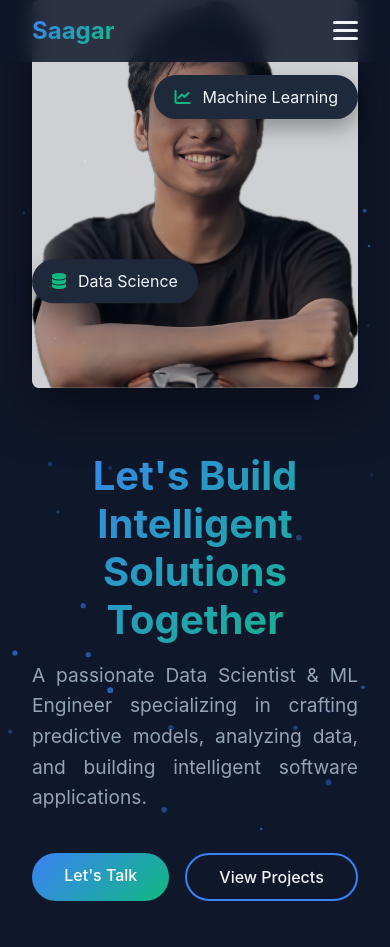
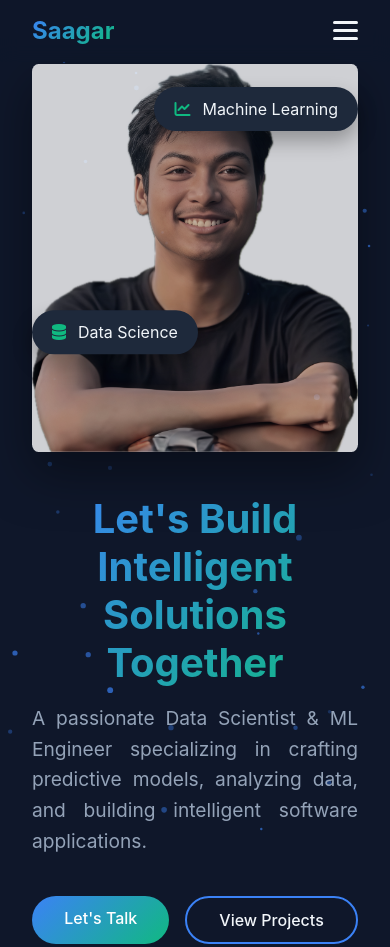
Before and after one commit to OGsaagar/Portfolio, a plain HTML site: page index.html in a window 390 px wide. Shown: the top 947 px of the page. Drawn offline with Linux system fonts and the light colour scheme.

Commit message:
minor changes

```diff
--- a/style.css
+++ b/style.css
@@ -477,10 +477,11 @@ footer p { color: var(--text-secondary); }
     }
     .hero-text {
         order: 2;
+
     }
     .hero-image-container {
         order: 1;
-        margin-bottom: 2rem;
+        margin-bottom: .7rem;
     }
     .hero-description {
         margin-left: auto;
@@ -491,6 +492,7 @@ footer p { color: var(--text-secondary); }
     }
     .hero-image {
         max-width: 350px;
+        margin-top: 4rem;
     }
 }
 
```
